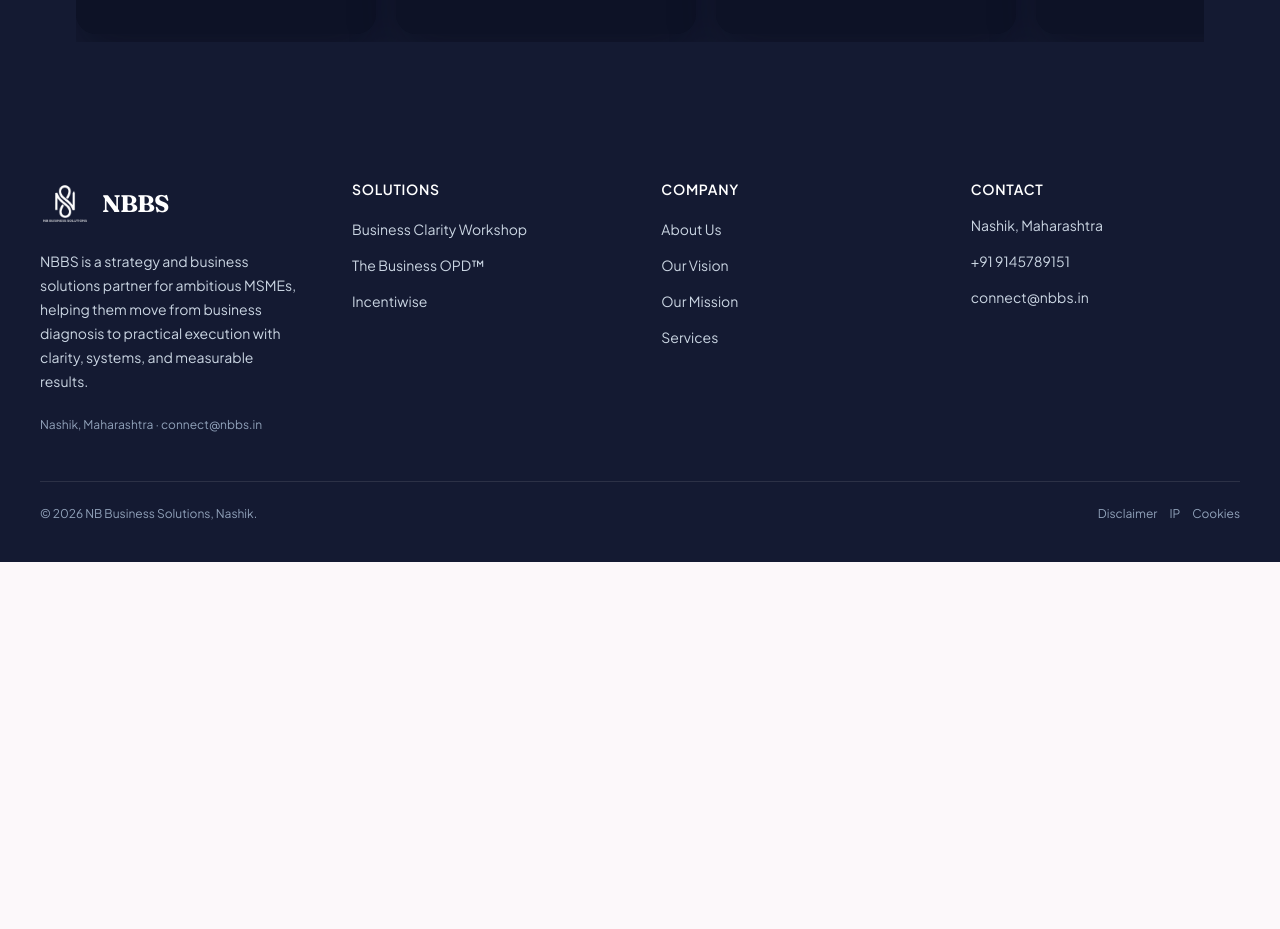
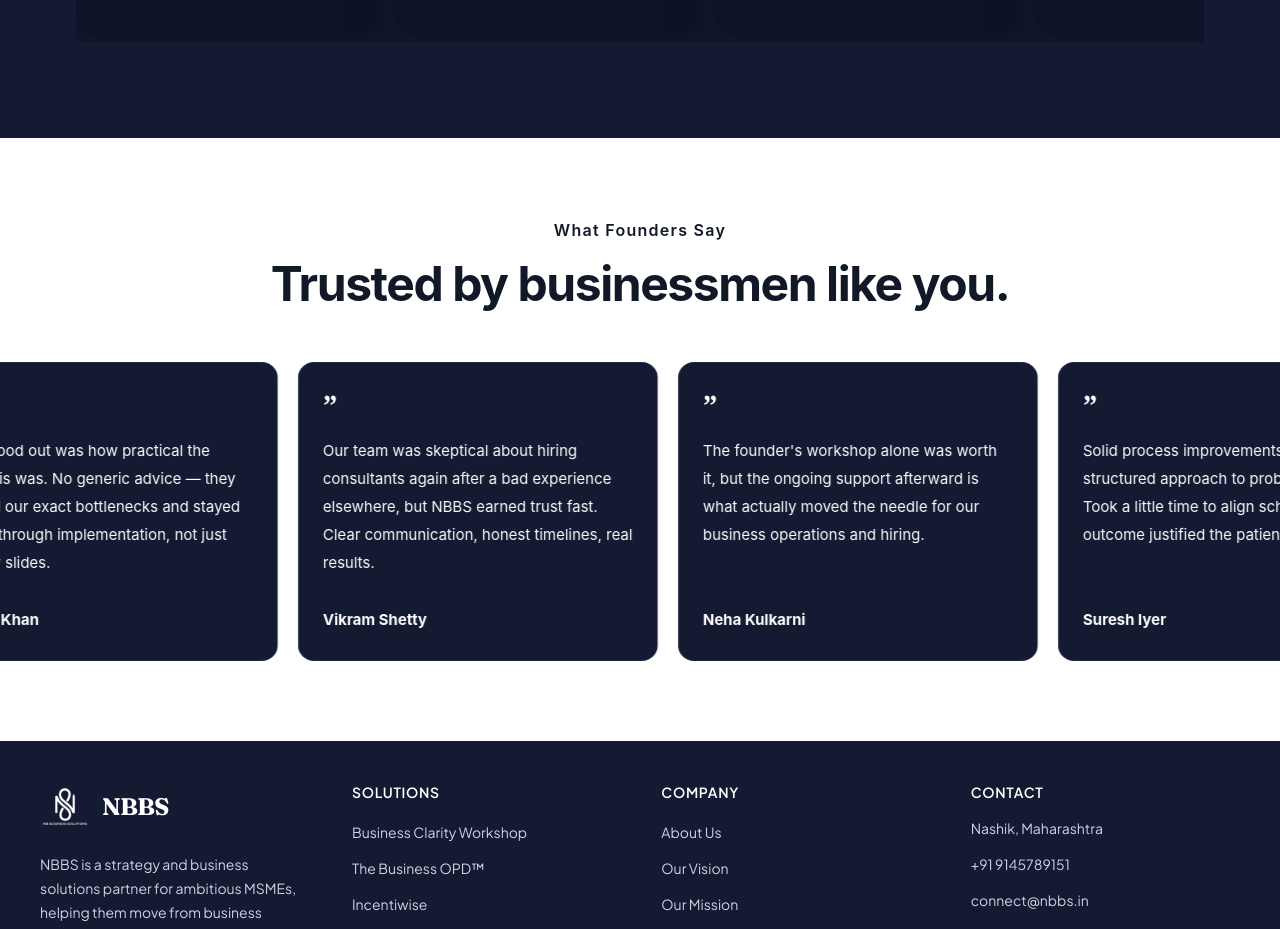
Before and after one commit to enryu-maker/nbbs-app, a Next.js app: page /about in a window 1280 px wide. Shown: the part 2120-3049 px from the top of the page. Before the commit the page ends 2682 px from the top, so only its background shows below. Built offline with nearby package versions, Linux system fonts and the light colour scheme; no server answers; grey boxes are pictures that could not be loaded.

Commit message:
fix marquee loop

```diff
--- a/components/GoogleReview.tsx
+++ b/components/GoogleReview.tsx
@@ -2,6 +2,7 @@
 'use client';
 
 import { useAnchorCustomers } from '@/src/hooks';
+import { googleReviews } from '@/lib/google-reviews';
 
 interface ReviewItem {
   id: string;
@@ -82,7 +83,7 @@
 export default function GoogleReview() {
   const { customers } = useAnchorCustomers();
 
-  const reviews: ReviewItem[] = customers
+  const customerReviews: ReviewItem[] = (customers || [])
     .filter((customer) => Boolean(customer.quote))
     .map((customer, index) => ({
       id: `${customer.company || 'customer'}-${index}`,
@@ -90,9 +91,22 @@
       review: customer.quote,
     }));
 
-  if (!reviews || reviews.length === 0) {
+  const fallbackReviews: ReviewItem[] = googleReviews.map((item) => ({
+    id: item.id,
+    name: item.name,
+    review: item.review,
+  }));
+
+  const baseReviews = customerReviews.length > 0 ? customerReviews : fallbackReviews;
+
+  if (!baseReviews || baseReviews.length === 0) {
     return null;
   }
+
+  // Ensure each track has enough cards (at least 10) so it comfortably exceeds any screen width
+  // allowing a completely seamless, continuous infinite loop without blank gaps or snapping.
+  const repeatCount = Math.max(2, Math.ceil(10 / baseReviews.length));
+  const displayReviews = Array.from({ length: repeatCount }, () => baseReviews).flat();
 
   return (
     <section
@@ -104,10 +118,6 @@
         md:py-20
       "
     >
-      {/* =====================================================
-          HEADER
-      ====================================================== */}
-
       {/* =====================================================
           HEADER
       ====================================================== */}
@@ -159,10 +169,8 @@
       {/* =====================================================
           MARQUEE
       ====================================================== */}
-
       <div
         className="
-          group
           relative
           mt-12
           w-full
@@ -172,16 +180,15 @@
         <div
           className="
             animate-marquee-slow
-            group-hover:[animation-play-state:paused]
             flex
             w-max
             items-stretch
+            will-change-transform
           "
         >
           {/* =================================================
               TRACK 1
           ================================================== */}
-
           <div
             className="
               flex
@@ -190,16 +197,15 @@
             "
             aria-hidden={false}
           >
-            {reviews.map((review) => (
-              <ReviewCard key={`track-1-${review.id}`} review={review} />
+            {displayReviews.map((review, idx) => (
+              <ReviewCard key={`track-1-${review.id}-${idx}`} review={review} />
             ))}
           </div>
 
           {/* =================================================
               TRACK 2
-              Exact duplicate for seamless loop
+              Exact duplicate for seamless continuous loop
           ================================================== */}
-
           <div
             className="
               flex
@@ -208,8 +214,8 @@
             "
             aria-hidden="true"
           >
-            {reviews.map((review) => (
-              <ReviewCard key={`track-2-${review.id}`} review={review} />
+            {displayReviews.map((review, idx) => (
+              <ReviewCard key={`track-2-${review.id}-${idx}`} review={review} />
             ))}
           </div>
         </div>
```
Lines whose indentation alone changed are shown as unchanged.
